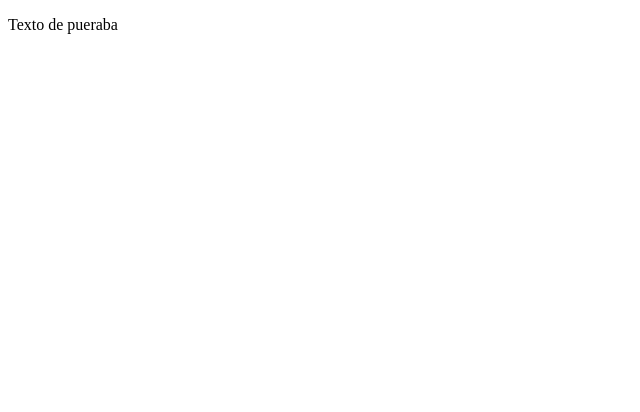
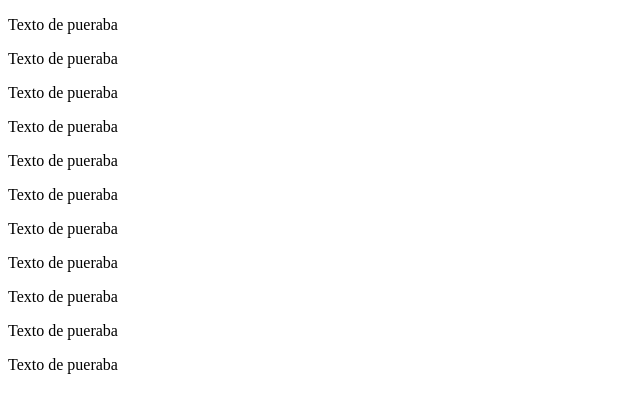
Before and after one commit to MelvinJG/first-proyect, a plain HTML site: page index.html in a window 1280 px wide. Shown: the whole page, without its empty margins (0-640 px from the left). Drawn offline with Linux system fonts and the light colour scheme.

Commit message:
MI SEGUNDO COMMIT V2.0.0.0

```diff
--- a/index.html
+++ b/index.html
@@ -8,5 +8,15 @@
 </head>
 <body>
     <P>Texto de pueraba</P>
+    <P>Texto de pueraba</P>
+    <P>Texto de pueraba</P>
+    <P>Texto de pueraba</P>
+    <P>Texto de pueraba</P>
+    <P>Texto de pueraba</P>
+    <P>Texto de pueraba</P>
+    <P>Texto de pueraba</P>
+    <P>Texto de pueraba</P>
+    <P>Texto de pueraba</P>
+    <P>Texto de pueraba</P>
 </body>
 </html>
```
